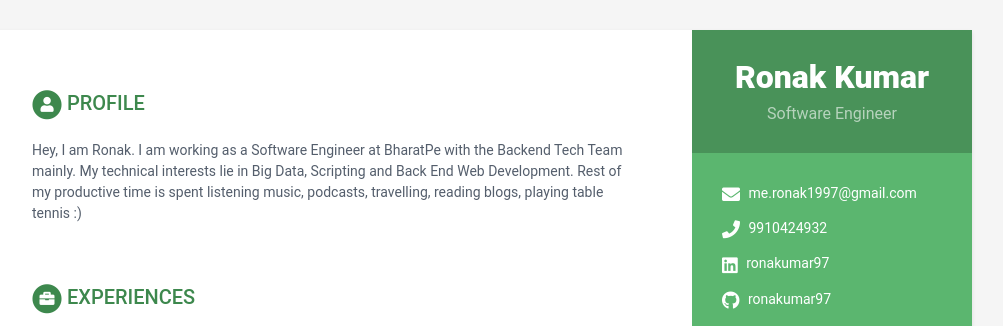
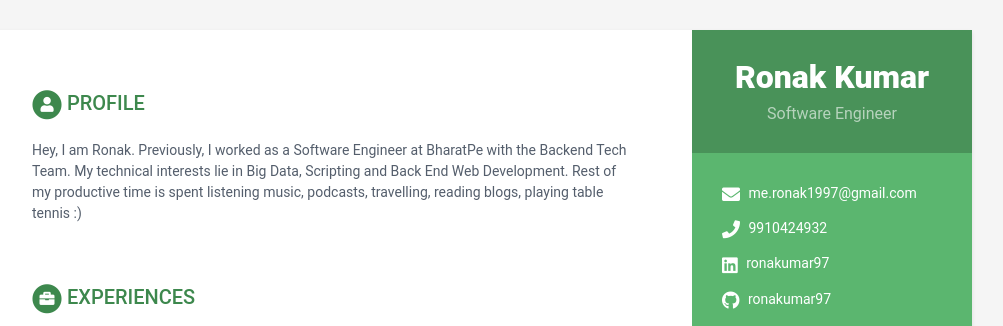
Before and after one commit to ronakumar97/ronakumar97.github.io, a Jekyll site: the page built from index.html, in a window 1280 px wide. Shown: the top 326 px of the page, without its empty margins (168-1171 px from the left). Built offline with Jekyll 4.4.1, drawn with Linux system fonts in a browser that asks for light colours.

Commit message:
slight change

```diff
--- a/_data/data.yml
+++ b/_data/data.yml
@@ -38,7 +38,7 @@ sidebar:
 career-profile:
     title: Profile
     summary: |
-      Hey, I am Ronak. I am working as a Software Engineer at BharatPe with the Backend Tech Team mainly.
+      Hey, I am Ronak. Previously, I worked as a Software Engineer at BharatPe with the Backend Tech Team.
       My technical interests lie in Big Data, Scripting and Back End Web Development.
       Rest of my productive time is spent listening music, podcasts, travelling, reading blogs, playing table tennis :)
 
```
